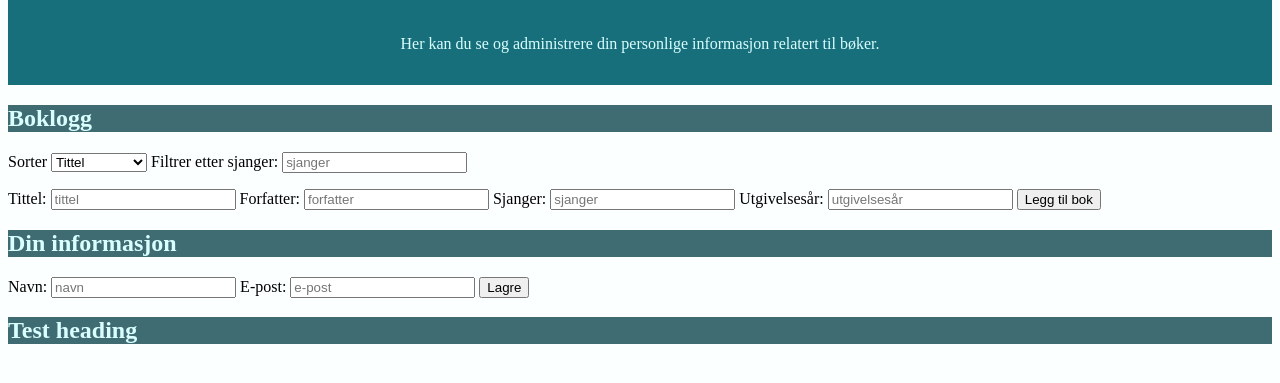
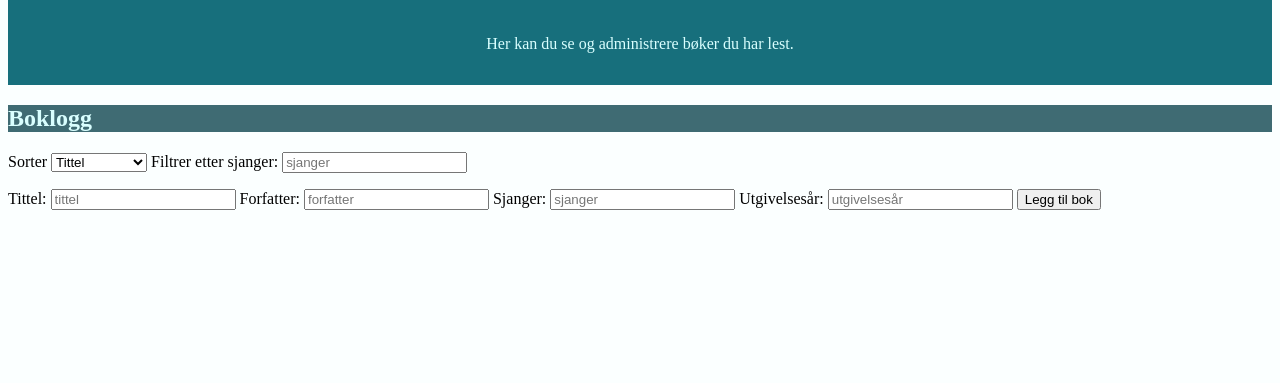
Before and after one commit to alexakode/Personlig-data-dashboard, a plain HTML site: page index.html in a window 1280 px wide. Shown: the part 85-468 px from the top of the page. Drawn offline with Linux system fonts and the light colour scheme.

Commit message:
Justert tittel, fjernet ubrukt skjema

```diff
--- a/index.html
+++ b/index.html
@@ -11,8 +11,7 @@
     <header>
       <h1>Velkommen til ditt personlige datadashboard</h1>
       <p>
-        Her kan du se og administrere din personlige informasjon relatert til
-        bøker.
+        Her kan du se og administrere bøker du har lest.
       </p>
     </header>
     <main>
@@ -65,17 +64,6 @@
           <button type="submit">Legg til bok</button>
         </form>
       </section>
-      <section>
-        <h2>Din informasjon</h2>
-        <form>
-          <label for="name">Navn:</label>
-          <input type="text" id="name" placeholder="navn" required />
-          <label for="email">E-post:</label>
-          <input type="email" id="email" placeholder="e-post" required />
-          <button type="submit">Lagre</button>
-        </form>
-        <h2>Test heading</h2>
-      </section>
     </main>
   </body>
   <script src="script.js"></script>
```
